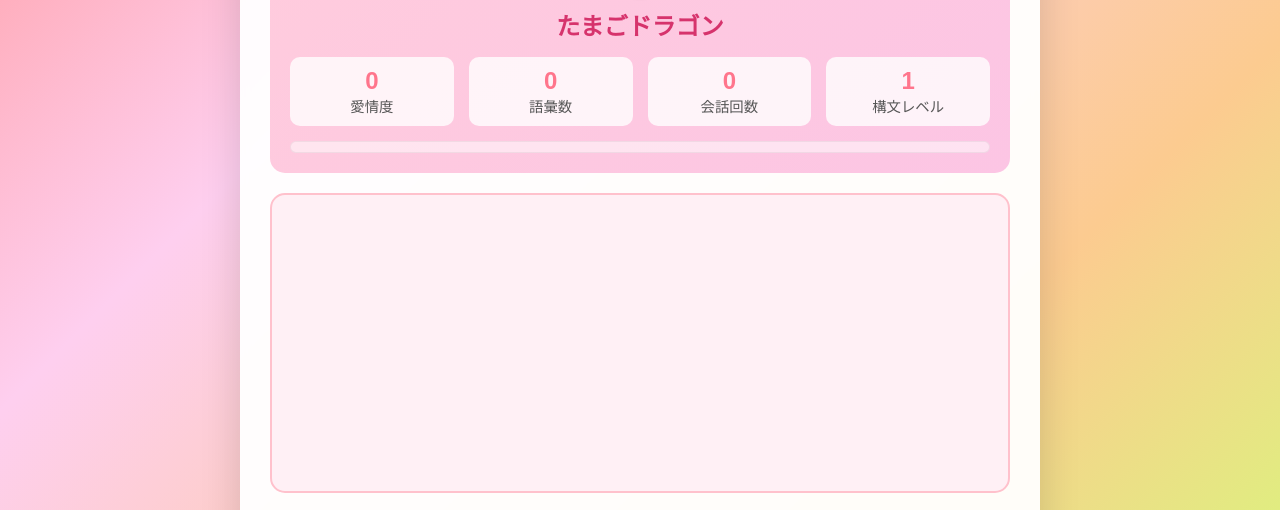
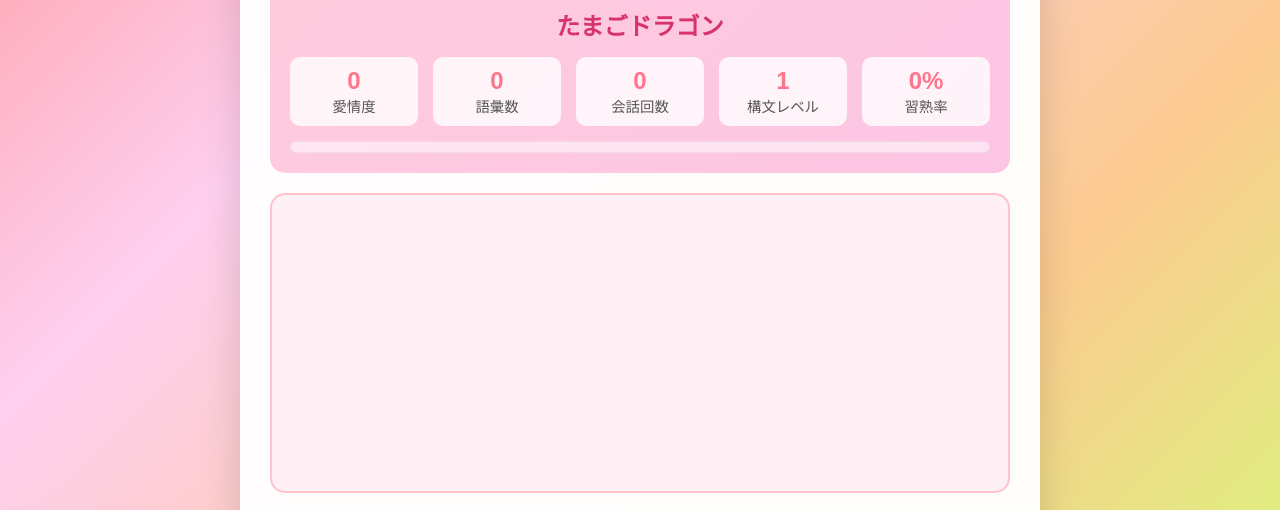
Before and after one commit to Kougei3141/AlgoScape, a plain HTML site: page index.html in a window 1280 px wide. Shown: the part 273-783 px from the top of the page. Drawn offline with Linux system fonts and the light colour scheme.

Commit message:
Update index.html

```diff
--- a/index.html
+++ b/index.html
@@ -43,6 +43,10 @@
                 <div class="stat">
                     <div class="stat-value" id="structureLevel">1</div>
                     <div class="stat-label">構文レベル</div>
+                </div>
+                <div class="stat">
+                    <div class="stat-value" id="masteredPercent">0%</div>
+                    <div class="stat-label">習熟率</div>
                 </div>
             </div>
             <div class="progress-bar">
```
